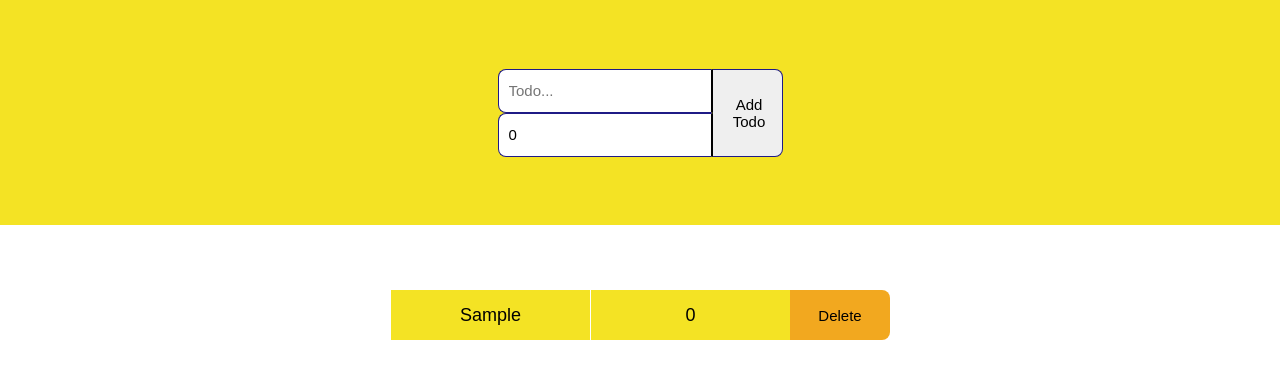
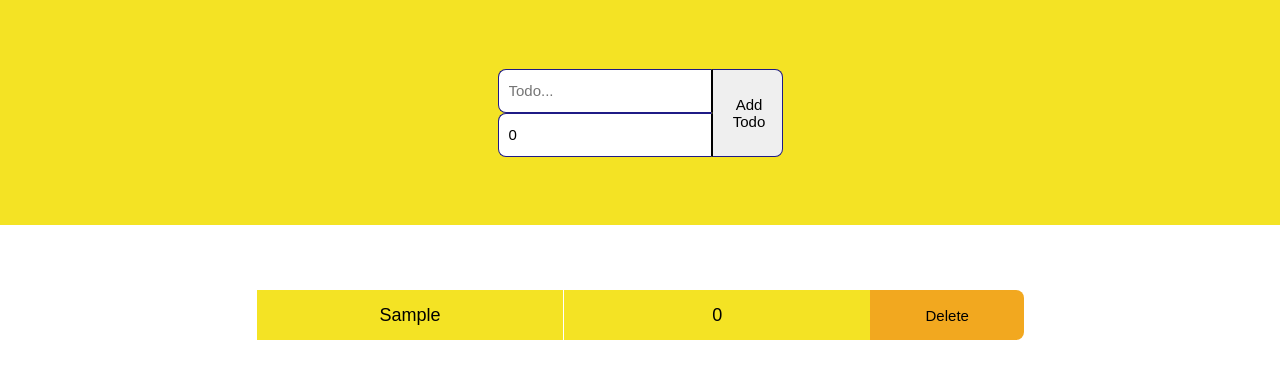
Before and after one commit to Jules147/Typescript, a React (Create React App) app: page / in a window 1280 px wide. Both pictures are taken after typing "Sample" into the empty fields and a click on the button "Add Todo". Shown: the top 378 px of the page. Built offline with nearby package versions, Linux system fonts and the light colour scheme.

Commit message:
change width

```diff
--- a/src/App.css
+++ b/src/App.css
@@ -79,7 +79,7 @@ body {
 
 .task {
   /* to ensure the item on our list and our button to remove that item are side by side */
-  width: 500px;
+  width: 60vw;
   height: 50px;
   display: flex;
   color: rgb(0, 0, 0);
```
